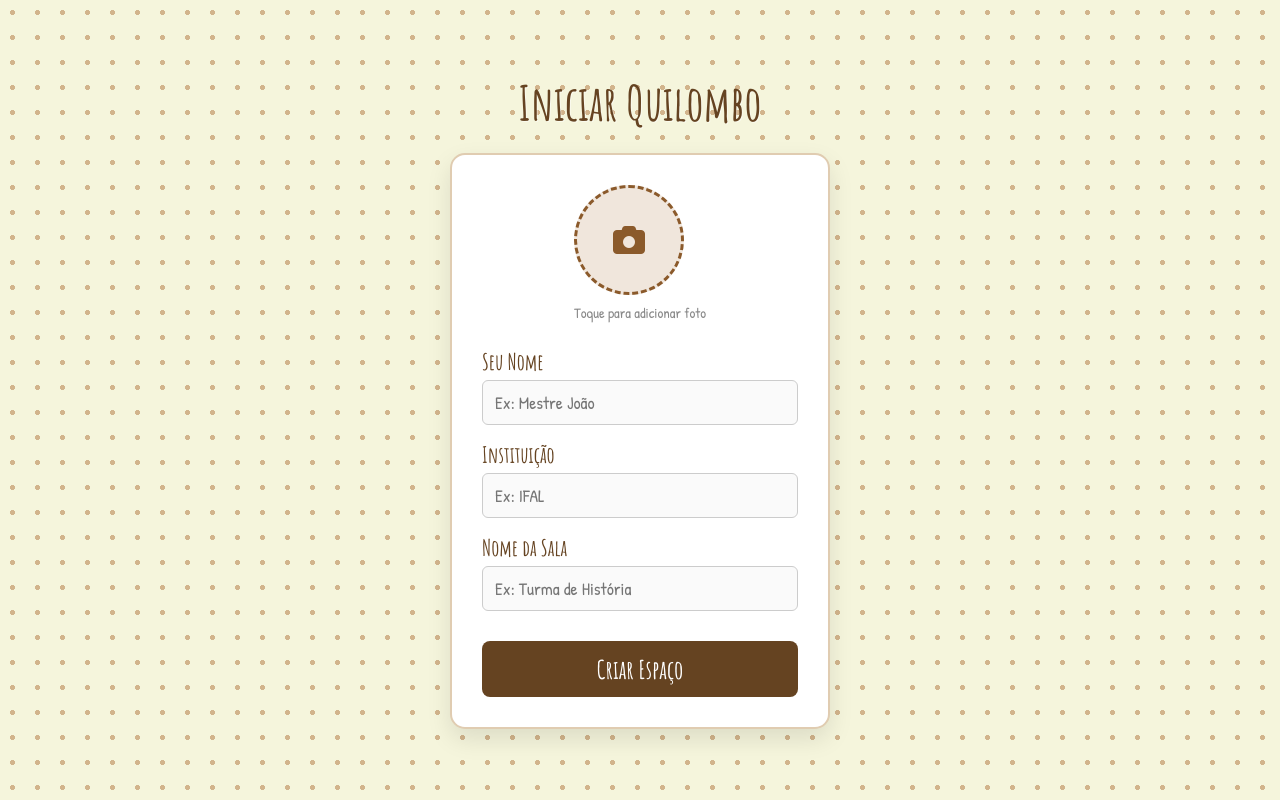
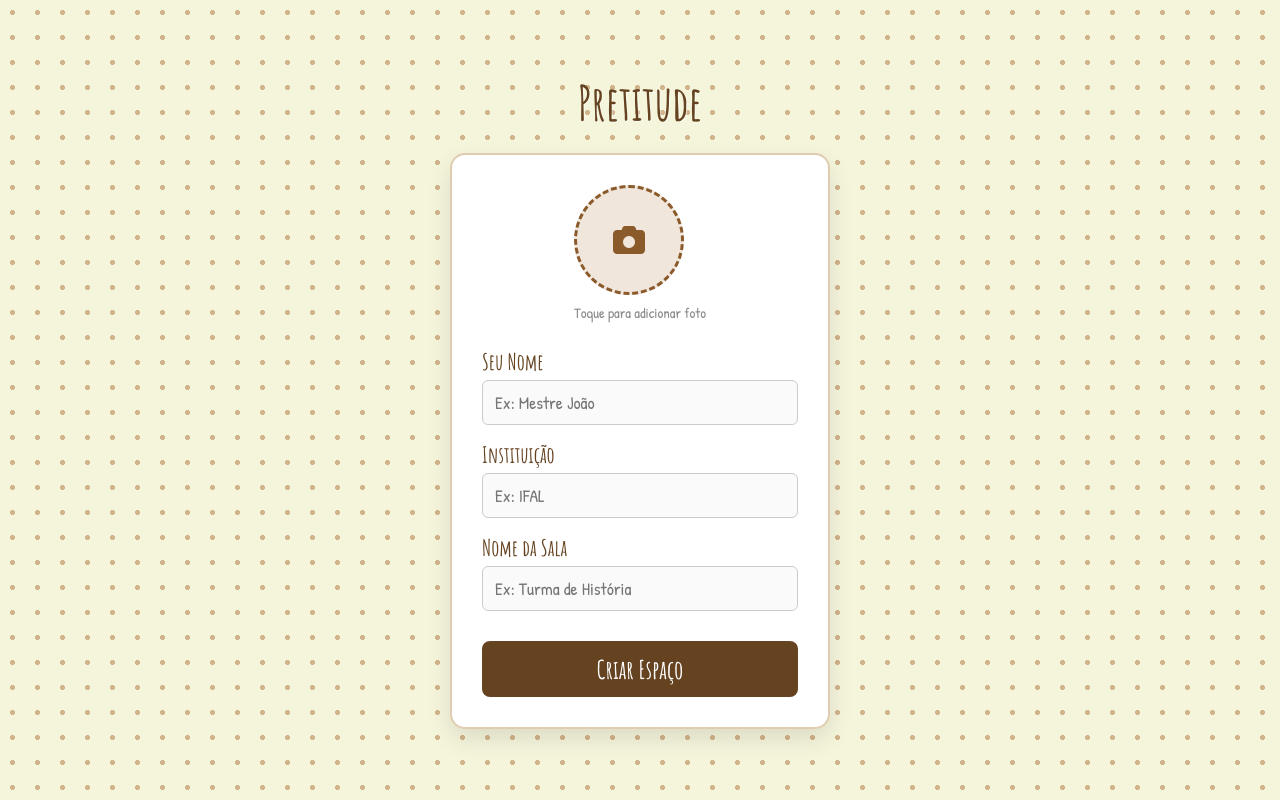
Before and after one commit to alc0hen/Pretitudes, a Flask app: page / in a window 1280 px wide. Run offline with Flask 3, Linux system fonts and the light colour scheme.

Commit message:
correcoes de layout - by max

```diff
--- a/templates/feed.html
+++ b/templates/feed.html
@@ -206,7 +206,7 @@
             <p style="font-size: 0.8rem; color: #666;">Foto de Perfil</p>
 
             <input type="text" id="nameInput" placeholder="Seu Nome">
-            <button onclick="saveProfile()" class="btn-primary">Entrar no Quilombo</button>
+            <button onclick="saveProfile()" class="btn-primary">Entrar em Pretitude</button>
             <button onclick="closeProfileModal()" id="btnCloseProfile" style="margin-top: 10px; background: transparent; border: none; width: 100%; cursor: pointer; color: #888; display:none;">Cancelar</button>
         </div>
     </div>
--- a/templates/host.html
+++ b/templates/host.html
@@ -142,7 +142,7 @@
 </style>
 
 <div class="host-screen">
-    <h1 class="host-title">Iniciar Quilombo</h1>
+    <h1 class="host-title">Pretitude</h1>
 
     <div class="card">
         <div class="avatar-wrapper">
```
